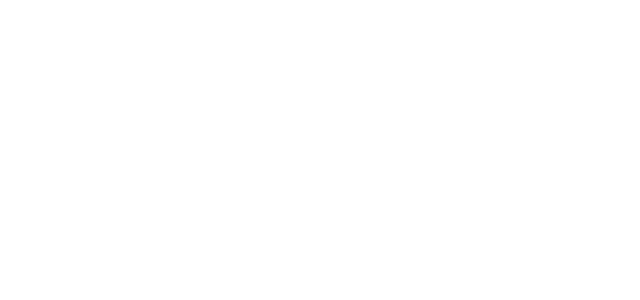
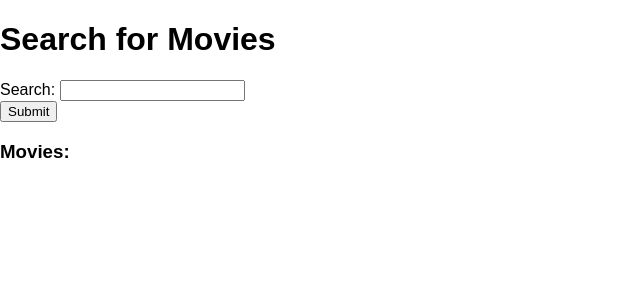
Before and after one commit to HunterMcAfee/toobr, a React (Create React App) app in the folder client/: page /movie_lists/1/search in a window 1280 px wide. Shown: the top 300 px of the page, without its empty margins (0-640 px from the left). Built offline with nearby package versions, Linux system fonts and the light colour scheme.

Commit message:
Added search component that pulls from the api and displays movies

```diff
--- a/client/src/App.js
+++ b/client/src/App.js
@@ -5,6 +5,7 @@
 import MovieList from './components/MovieList';
 import NewMovieList from './components/NewMovieList';
 import EditMovieList from './components/EditMovieList';
+import MovieSearch from './components/MovieSearch';
 
 class App extends Component {
   render() {
@@ -15,6 +16,7 @@
           <Route exact path="/movie_lists/:id" component={MovieList} />
           <Route exact path="/newMovieList" component={NewMovieList} />
           <Route exact path="/movie_lists/:id/edit" component={EditMovieList} />
+          <Route exact path="/movie_lists/:id/search" component={MovieSearch} />
         </div>
       </Router>
     );
--- a/client/src/components/EditMovieList.js
+++ b/client/src/components/EditMovieList.js
@@ -61,7 +61,7 @@
                         <input onChange={this._handleChange} type="text" name="category" value={this.state.movie_list.category} />
                     </div>
                     <div>
-                        <label htmlFor="description">Descripton: </label>
+                        <label htmlFor="description">Description: </label>
                         <input onChange={this._handleChange} type="text" name="description" value={this.state.movie_list.description} />
                     </div>
                     <button onClick={this._editMovieList}>Submit</button>
--- /dev/null
+++ b/client/src/components/MovieSearch.js
@@ -0,0 +1,53 @@
+import React, { Component } from 'react';
+import axios from 'axios';
+import MovieCard from './MovieCard';
+
+class MovieSearch extends Component {
+    constructor() {
+        super();
+        this.state = {
+            movies: [],
+            search: ''
+        }
+    }
+
+    _searchMovie = async (e) => {
+        e.preventDefault();
+        const search = this.state.search
+        try {
+            const res = await axios.get(`https://api.themoviedb.org/3/search/movie?api_key=${process.env.REACT_APP_API_KEY}&language=en-US&query=${search}`)
+            this.setState({movies: res.data.results})
+        } catch (err) {
+            console.log(err);
+        }
+    }
+
+    _handleChange = (e) => {
+        const newState = {...this.state}
+        newState[e.target.name] = e.target.value
+        this.setState(newState)
+    }
+
+    render() {
+        return (
+            <div>
+                <h1>Search for Movies</h1>
+                <form>
+                    <div>
+                        <label htmlFor="search">Search: </label>
+                        <input onChange={this._handleChange} type="text" name="search" value={this.state.search} />
+                    </div>
+                    <button onClick={this._searchMovie}>Submit</button>
+                    <h3>Movies:</h3>
+                    {this.state.movies.map( (movie) => {
+                    return (
+                        <MovieCard key={movie.id} movie={movie} />
+                    )
+                    })}
+                </form>
+            </div>
+        );
+    }
+}
+
+export default MovieSearch;
--- a/client/src/components/NewMovieList.js
+++ b/client/src/components/NewMovieList.js
@@ -43,7 +43,7 @@
                         <input onChange={this._handleChange} type="text" name="category" value={this.state.movie_list.category} />
                     </div>
                     <div>
-                        <label htmlFor="description">Descripton: </label>
+                        <label htmlFor="description">Description: </label>
                         <input onChange={this._handleChange} type="text" name="description" value={this.state.movie_list.description} />
                     </div>
                     <button onClick={this._newMovieList}>Submit</button>
```
Also changed, not shown: 1 other file (tests, documents, lock files or other folders).
